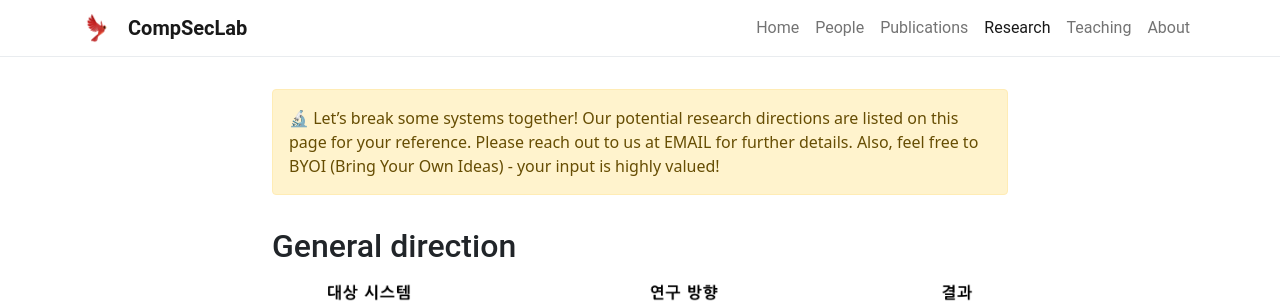
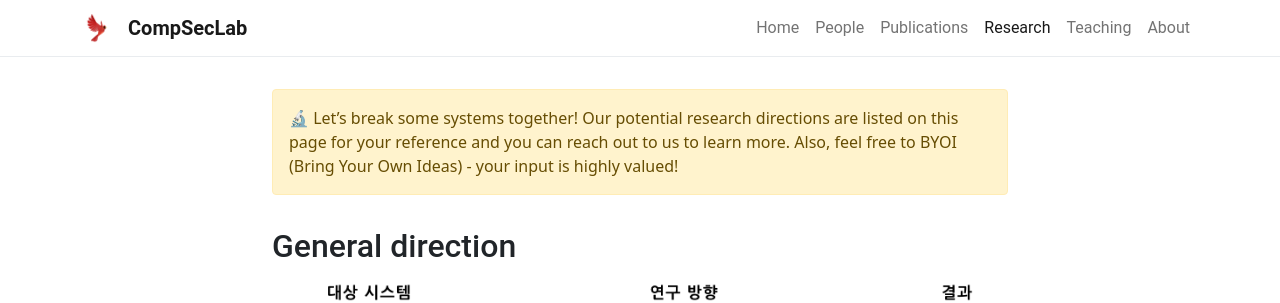
Before and after one commit to postech-compsec/postech-compsec.github.io, a Jekyll site: the page built from pages/research.md, in a window 1280 px wide. Shown: the top 303 px of the page. Built offline with Jekyll 4.4.1, drawn with Linux system fonts in a browser that asks for light colours; nearby versions of some CDN libraries.

Commit message:
rm email

```diff
--- a/pages/research.md
+++ b/pages/research.md
@@ -7,8 +7,8 @@ permalink: /research/
 
 {:.alert .alert-warning}
 🔬 Let's break some systems together!
-Our potential research directions are listed on this page for your reference.
-Please reach out to us at EMAIL for further details.
+Our potential research directions are listed on this page for your reference
+and you can reach out to us to learn more.
 Also, feel free to BYOI (Bring Your Own Ideas) - your input is highly valued!
 
 ## General direction
```
